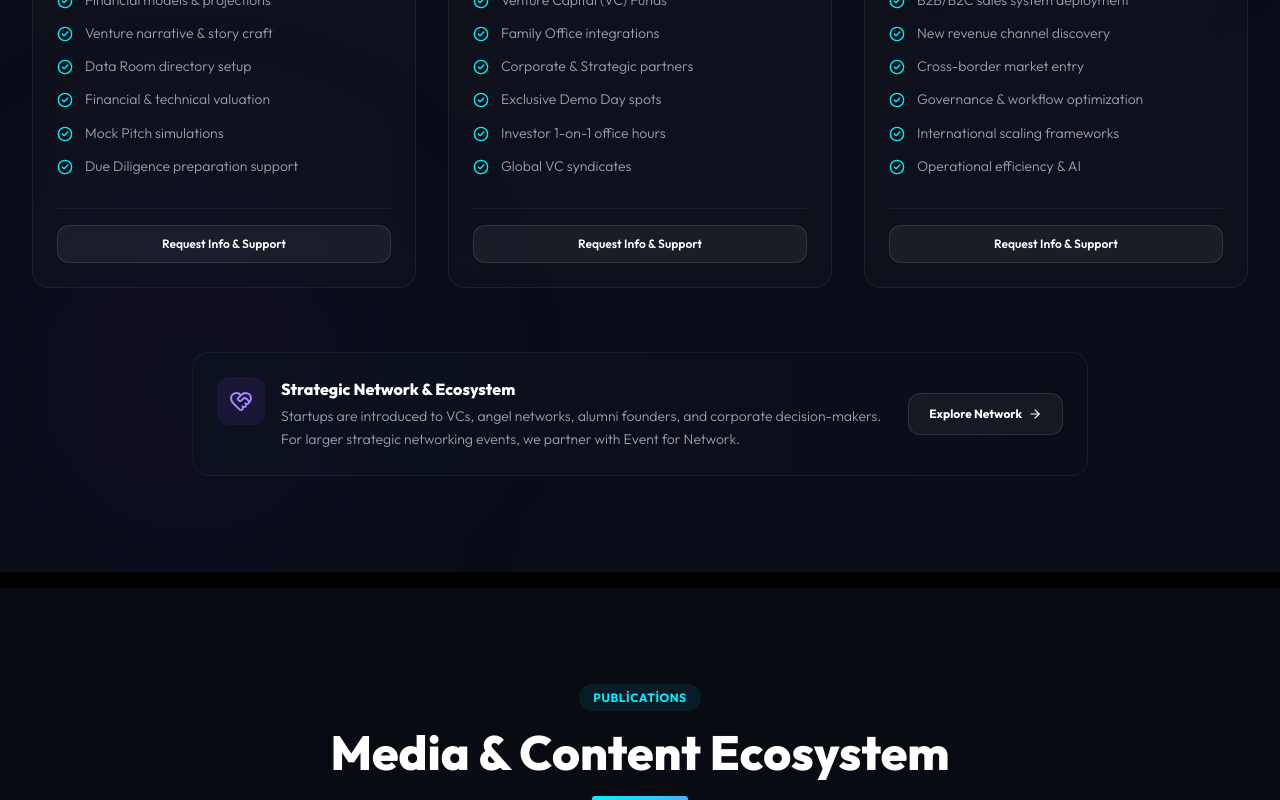
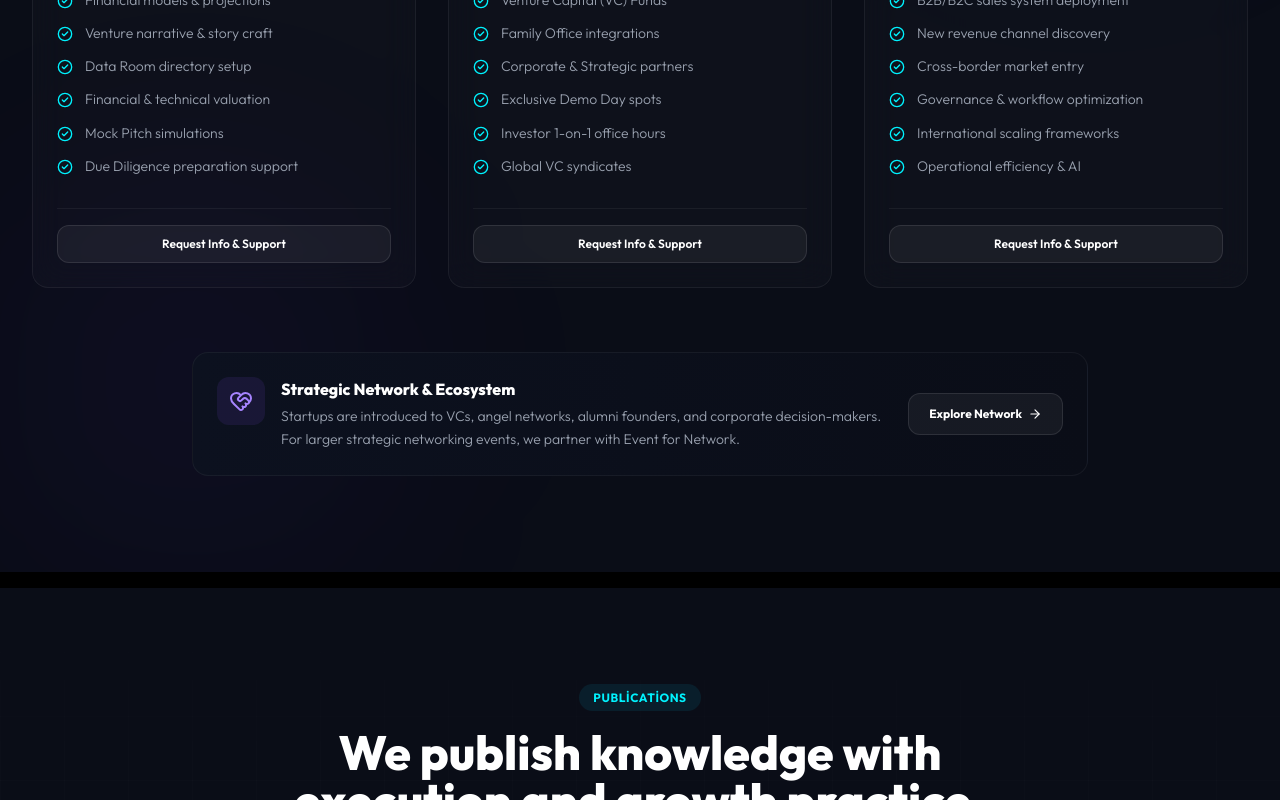
Before and after one commit to kaankarakas34/dijitalhezarfen, a React (Vite) app: page / in a window 1280 px wide. Shown: the part 11200-12000 px from the top of the page. Built offline with nearby package versions, Linux system fonts and the light colour scheme; no server answers.

Commit message:
Move publications section higher on home

```diff
--- a/src/pages/Home.jsx
+++ b/src/pages/Home.jsx
@@ -46,11 +46,11 @@ export default function Home({ onOpenApplyModal, onFocusSection, onNavigate, lan
       {/* Section 9: Growth & Venture */}
       <GrowthInvestment lang={lang} onOpenApplyModal={onOpenApplyModal} />
 
+      {/* Featured Publications */}
+      <BlogSection lang={lang} onNavigate={onNavigate} />
+
       {/* Section 10: Media */}
       <MediaSection lang={lang} />
-
-      {/* Blog Section */}
-      <BlogSection lang={lang} onNavigate={onNavigate} />
 
       {/* Section 12: Team & Portfolio Results */}
       <PortfolioReferences lang={lang} />
```
